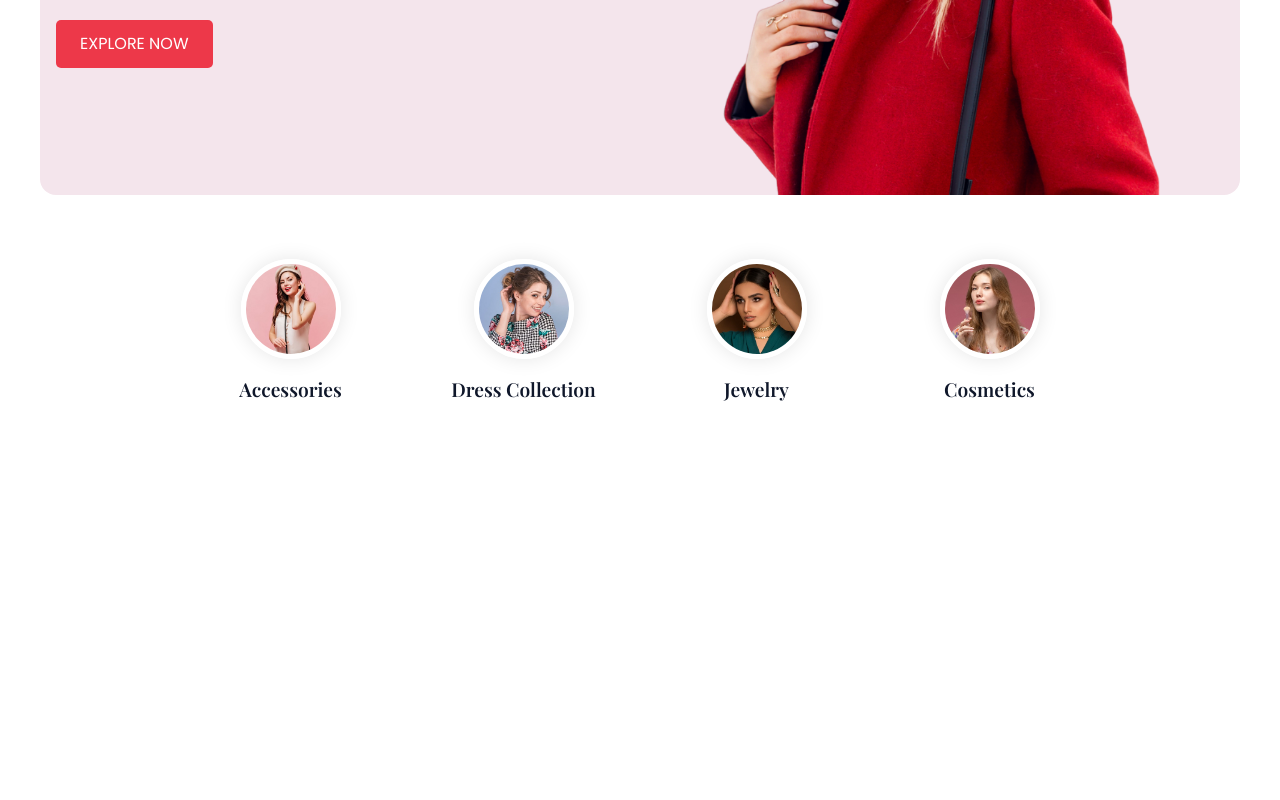
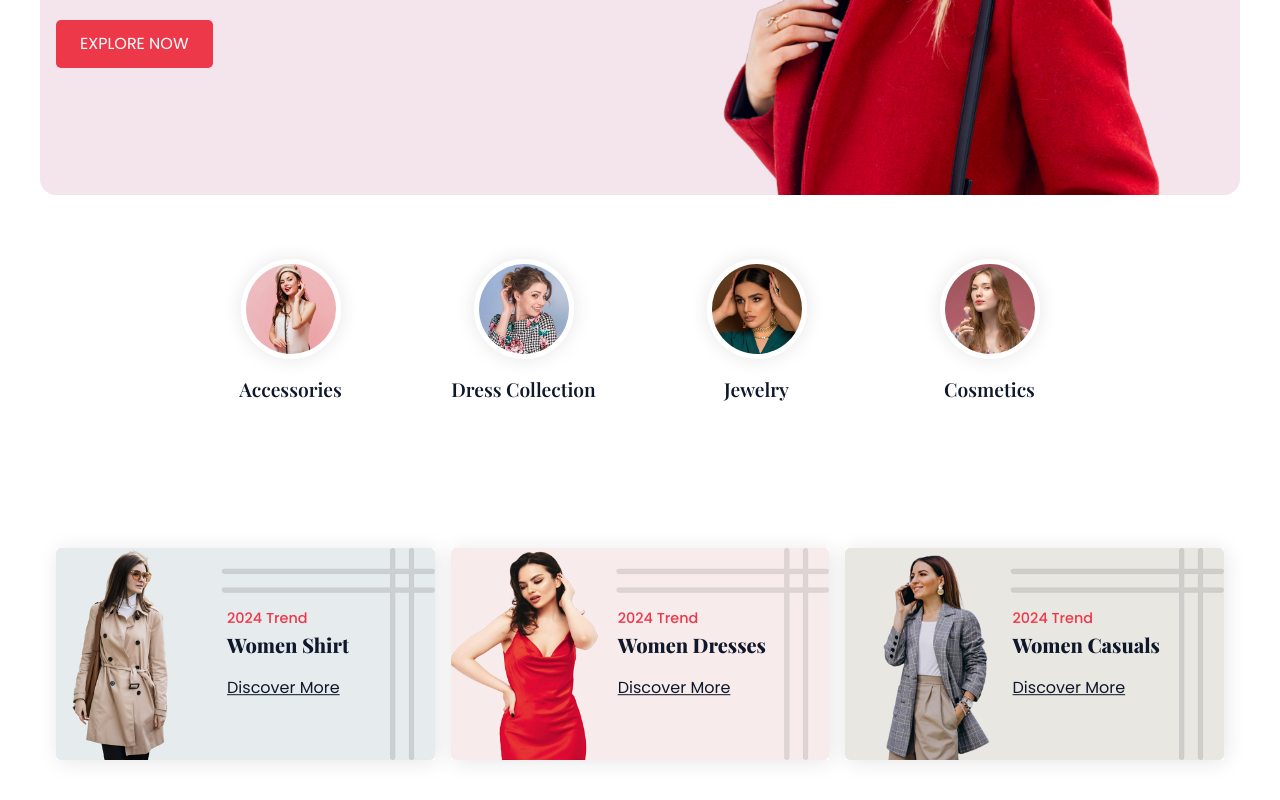
Before and after one commit to RakibHossen678/Ecommerce-Frontend, a React (Vite) app: page / in a window 1280 px wide. Shown: the part 467-1267 px from the top of the page. Before the commit the page ends 935 px from the top, so only its background shows below. Built offline with nearby package versions, Linux system fonts and the light colour scheme.

Commit message:
added category section

```diff
--- /dev/null
+++ b/src/Pages/Home/HeroSection.jsx
@@ -0,0 +1,42 @@
+import card1 from "../../assets/card-1.png";
+import card2 from "../../assets/card-2.png";
+import card3 from "../../assets/card-3.png";
+
+const HeroSection = () => {
+  const cards = [
+    {
+      id: 1,
+      image: card1,
+      trend: "2024 Trend",
+      title: "Women Shirt",
+    },
+    {
+      id: 2,
+      image: card2,
+      trend: "2024 Trend",
+      title: "Women Dresses",
+    },
+    {
+      id: 3,
+      image: card3,
+      trend: "2024 Trend",
+      title: "Women Casuals",
+    },
+  ];
+  return (
+    <section className="section__container hero__container">
+      {cards.map((card) => (
+        <div key={card.id} className="hero__card">
+          <img src={card.image} alt={card.title} />
+          <div className="hero__content">
+            <p>{card.trend}</p>
+            <h4>{card.title}</h4>
+            <a href="#">Discover More</a>
+          </div>
+        </div>
+      ))}
+    </section>
+  );
+};
+
+export default HeroSection;
--- a/src/Pages/Home/Home.jsx
+++ b/src/Pages/Home/Home.jsx
@@ -1,5 +1,6 @@
 import Banner from "./Banner";
 import Categories from "./Categories";
+import HeroSection from "./HeroSection";
 
 
 const Home = () => {
@@ -7,6 +8,7 @@
     <>
       <Banner/>
       <Categories/>
+      <HeroSection/>
     </>
   );
 };
```
